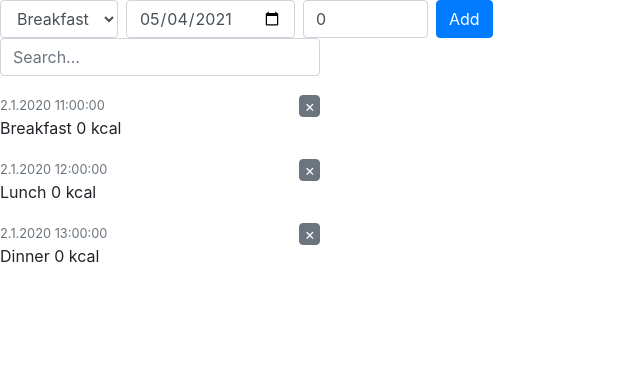
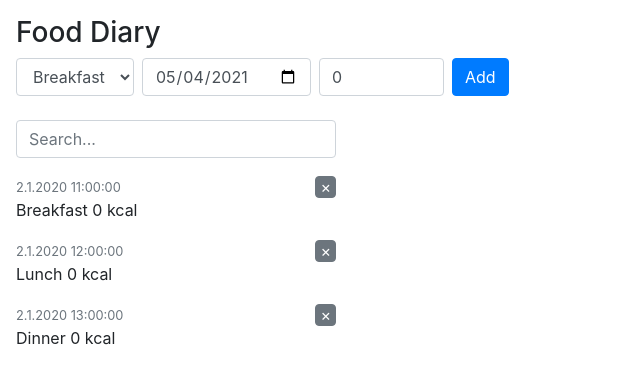
Before and after one commit to enitefall88/Food_diary_React, a React (Create React App) app: page / in a window 1280 px wide. Shown: the top 384 px of the page, without its empty margins (0-640 px from the left). Built offline with nearby package versions, Linux system fonts and the light colour scheme.

Commit message:
Fix unique keys and layout

```diff
--- a/src/App.js
+++ b/src/App.js
@@ -1,7 +1,7 @@
 import React, {useState} from "react"
 import FoodForm from "./FoodForm"
 import FoodList from "./FoodList"
-import { nanoid } from 'nanoid'
+import {nanoid} from 'nanoid'
 
 let initialMealEntries = [
   {mealName: "Breakfast", timeStamp: "01.02.2020 11:00:00", energyValue: 0, id: nanoid()},
@@ -21,16 +21,20 @@ function createItem({mealName, timeStamp, energyValue, id}) {
 
   function deleteItem(id) {
     setItems(
-      items.filter(item => {return item.id != id})
-
+        items.filter(item => {
+          return item.id != id
+        })
     )
     console.log("!!")
   }
 
 
-  return <div>
+  return <div className="p-3">
+    <h1 className="h3">Food Diary</h1>
     <FoodForm createItem={createItem}/>
+    <div className="mt-4">
       <FoodList items={items} deleteItem={deleteItem}/>
+    </div>
   </div>
 
 }
--- a/src/FoodForm.js
+++ b/src/FoodForm.js
@@ -12,7 +12,7 @@ export default function FoodForm({createItem}) {
    <select autoComplete="off"
               className="form-control"
               onChange={e=> {setMealName(
-                  e.target.value); setId(setRandomId())
+                  e.target.value)
                 }
               }
               name="text"
@@ -30,9 +30,11 @@ export default function FoodForm({createItem}) {
            className="form-control ml-2"/>
       <button type="button"
             disabled={false}
-            onClick={_ => createItem(
+            onClick={_ => {createItem(
                 {mealName, timeStamp, energyValue, id}
-            )}
+            ); setId(
+                setRandomId())
+            }}
             className="btn btn-primary ml-2">
       Add
     </button>
@@ -43,4 +45,6 @@ function formatDate(date) {
   return `${date.getFullYear()}-${("0" + (date.getMonth() + 1)).slice(-2)}-${("0" + date.getDate()).slice(-2)}`
 }
 
-function setRandomId() {return nanoid()}
+function setRandomId() {
+  return nanoid()
+}
```
Lines whose indentation alone changed are shown as unchanged.
